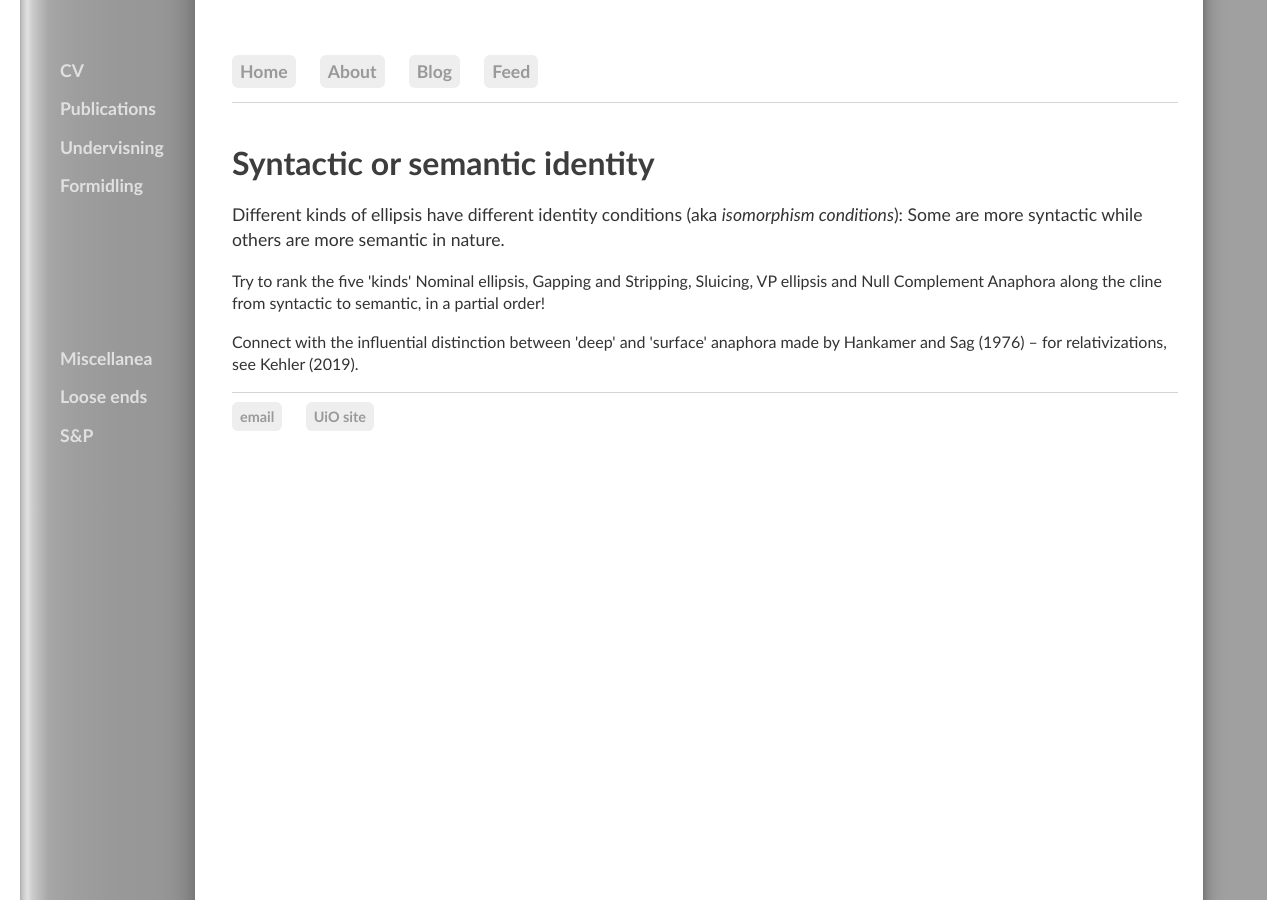
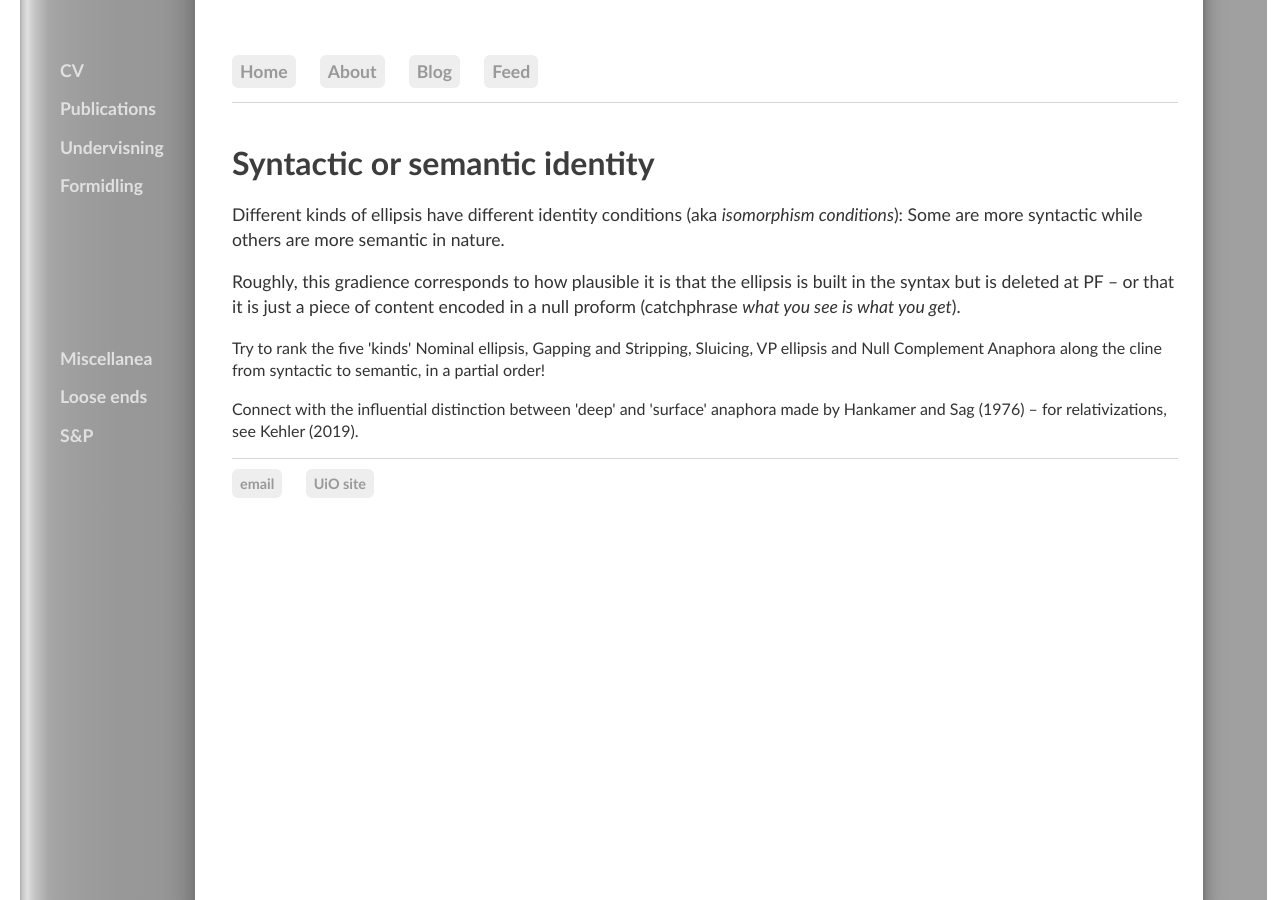
Before and after one commit to kjelljs/kjelljs.github.io, a Jekyll site: the page built from courses/ellipsis/identity.html, in a window 1280 px wide. Built offline with Jekyll 4.4.1, drawn with Linux system fonts in a browser that asks for light colours.

Commit message:
Update identity.html

```diff
--- a/courses/ellipsis/identity.html
+++ b/courses/ellipsis/identity.html
@@ -3,7 +3,7 @@ layout: post
 title: "Syntactic or semantic identity"
 ---
 
-<div class="ingress"><p>Different kinds of ellipsis have different identity conditions (aka <i>isomorphism conditions</i>): Some are more syntactic while others are more semantic in nature.</p></div>
+<div class="ingress"><p>Different kinds of ellipsis have different identity conditions (aka <i>isomorphism conditions</i>): Some are more syntactic while others are more semantic in nature.</p><p>Roughly, this gradience corresponds to how plausible it is that the ellipsis is built in the syntax but is deleted at PF – or that it is just a piece of content encoded in a null proform (catchphrase <i>what you see is what you get</i>).</p></div>
 
 <p>Try to rank the five 'kinds' Nominal ellipsis, Gapping and Stripping, Sluicing, VP ellipsis and Null Complement Anaphora along the cline from syntactic to semantic, in a partial order!</p>
 
```
